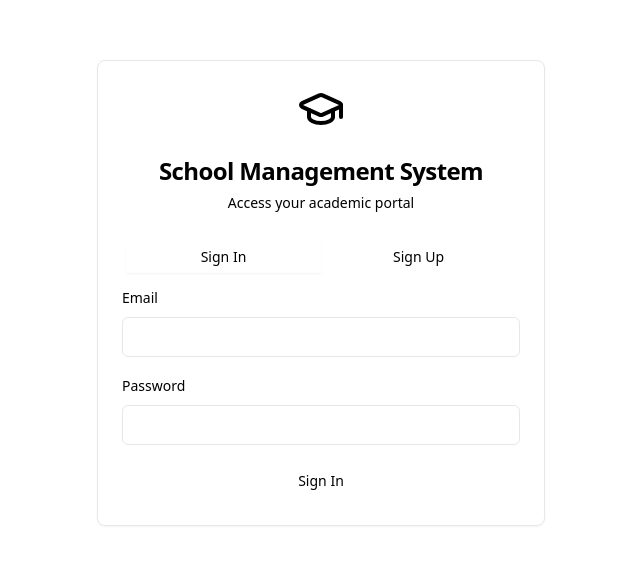
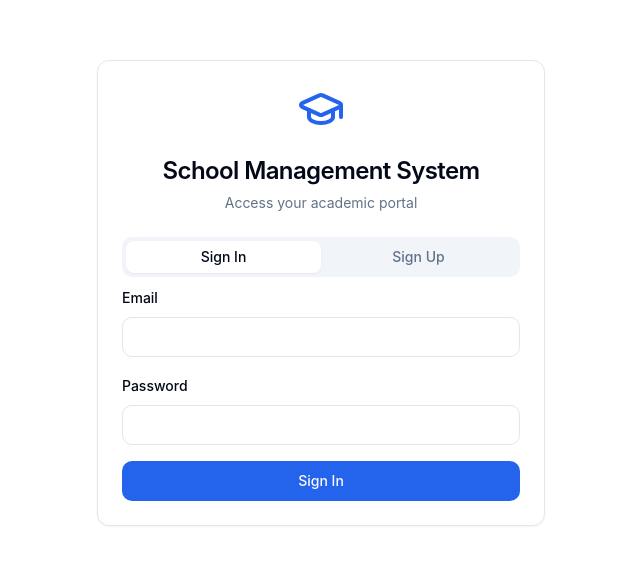
Before and after one commit to Sirm-O/school-exam-central, a React (Vite) app: page /auth in a window 1280 px wide. Shown: the part 107-672 px from the top of the page, without its empty margins (319-959 px from the left). Built offline with nearby package versions, Linux system fonts and the light colour scheme.

Commit message:
Create new app theme
Implement a modern, professional theme with gradient and ambient colors.

```diff
--- /dev/null
+++ b/src/index.css
@@ -0,0 +1,269 @@
+@tailwind base;
+@tailwind components;
+@tailwind utilities;
+
+@layer base {
+  :root {
+    /* Modern Professional Color Palette */
+    --background: 0 0% 100%;
+    --foreground: 222 84% 4.9%;
+    --card: 0 0% 100%;
+    --card-foreground: 222 84% 4.9%;
+    --popover: 0 0% 100%;
+    --popover-foreground: 222 84% 4.9%;
+
+    /* Primary - Modern Blue Gradient */
+    --primary: 221 83% 53%;
+    --primary-foreground: 210 40% 98%;
+    --primary-light: 213 93% 67%;
+    --primary-dark: 229 84% 39%;
+
+    /* Secondary - Elegant Purple */
+    --secondary: 270 95% 75%;
+    --secondary-foreground: 222 84% 4.9%;
+    --secondary-light: 270 100% 85%;
+    --secondary-dark: 270 85% 60%;
+
+    /* Accent - Vibrant Cyan */
+    --accent: 199 89% 48%;
+    --accent-foreground: 210 40% 98%;
+    --accent-light: 199 89% 65%;
+    --accent-dark: 199 89% 35%;
+
+    /* Neutral Grays */
+    --muted: 210 40% 96%;
+    --muted-foreground: 215 16% 46%;
+    --border: 214 32% 91%;
+    --input: 214 32% 91%;
+    --ring: 221 83% 53%;
+
+    /* Status Colors */
+    --destructive: 0 84% 60%;
+    --destructive-foreground: 210 40% 98%;
+    --success: 142 71% 45%;
+    --success-foreground: 210 40% 98%;
+    --warning: 45 93% 47%;
+    --warning-foreground: 222 84% 4.9%;
+
+    /* Gradients */
+    --gradient-primary: linear-gradient(135deg, hsl(var(--primary)) 0%, hsl(var(--primary-light)) 100%);
+    --gradient-secondary: linear-gradient(135deg, hsl(var(--secondary)) 0%, hsl(var(--secondary-light)) 100%);
+    --gradient-accent: linear-gradient(135deg, hsl(var(--accent)) 0%, hsl(var(--accent-light)) 100%);
+    --gradient-ambient: linear-gradient(135deg, hsl(var(--primary) / 0.1) 0%, hsl(var(--secondary) / 0.1) 50%, hsl(var(--accent) / 0.1) 100%);
+    --gradient-glass: linear-gradient(135deg, hsl(var(--background) / 0.8) 0%, hsl(var(--background) / 0.4) 100%);
+
+    /* Shadows */
+    --shadow-sm: 0 1px 2px 0 hsl(var(--primary) / 0.05);
+    --shadow: 0 4px 6px -1px hsl(var(--primary) / 0.1), 0 2px 4px -1px hsl(var(--primary) / 0.06);
+    --shadow-md: 0 10px 15px -3px hsl(var(--primary) / 0.1), 0 4px 6px -2px hsl(var(--primary) / 0.05);
+    --shadow-lg: 0 20px 25px -5px hsl(var(--primary) / 0.1), 0 10px 10px -5px hsl(var(--primary) / 0.04);
+    --shadow-xl: 0 25px 50px -12px hsl(var(--primary) / 0.25);
+    --shadow-glow: 0 0 20px hsl(var(--primary) / 0.3);
+    --shadow-ambient: 0 8px 32px hsl(var(--primary) / 0.12);
+
+    /* Border Radius */
+    --radius: 0.75rem;
+    --radius-sm: 0.375rem;
+    --radius-lg: 1rem;
+    --radius-xl: 1.5rem;
+  }
+
+  .dark {
+    --background: 222 84% 4.9%;
+    --foreground: 210 40% 98%;
+    --card: 222 84% 4.9%;
+    --card-foreground: 210 40% 98%;
+    --popover: 222 84% 4.9%;
+    --popover-foreground: 210 40% 98%;
+
+    --primary: 221 83% 53%;
+    --primary-foreground: 222 84% 4.9%;
+    --primary-light: 213 93% 67%;
+    --primary-dark: 229 84% 39%;
+
+    --secondary: 270 95% 75%;
+    --secondary-foreground: 222 84% 4.9%;
+    --secondary-light: 270 100% 85%;
+    --secondary-dark: 270 85% 60%;
+
+    --muted: 217 32% 17%;
+    --muted-foreground: 215 20% 65%;
+    --border: 217 32% 17%;
+    --input: 217 32% 17%;
+
+    --gradient-ambient: linear-gradient(135deg, hsl(var(--primary) / 0.2) 0%, hsl(var(--secondary) / 0.2) 50%, hsl(var(--accent) / 0.2) 100%);
+    --gradient-glass: linear-gradient(135deg, hsl(var(--background) / 0.8) 0%, hsl(var(--background) / 0.4) 100%);
+  }
+}
+
+@layer base {
+  * {
+    @apply border-border;
+  }
+
+  body {
+    @apply bg-background text-foreground font-sans antialiased;
+    background: var(--gradient-ambient);
+    min-height: 100vh;
+  }
+
+  /* Modern scrollbar */
+  ::-webkit-scrollbar {
+    width: 8px;
+  }
+
+  ::-webkit-scrollbar-track {
+    @apply bg-muted/50;
+  }
+
+  ::-webkit-scrollbar-thumb {
+    background: var(--gradient-primary);
+    @apply rounded-full;
+  }
+
+  ::-webkit-scrollbar-thumb:hover {
+    @apply opacity-80;
+  }
+}
+
+@layer components {
+  /* Glass morphism effect */
+  .glass {
+    background: var(--gradient-glass);
+    backdrop-filter: blur(16px);
+    -webkit-backdrop-filter: blur(16px);
+    @apply border border-white/20;
+  }
+
+  /* Gradient backgrounds */
+  .bg-gradient-primary {
+    background: var(--gradient-primary);
+  }
+
+  .bg-gradient-secondary {
+    background: var(--gradient-secondary);
+  }
+
+  .bg-gradient-accent {
+    background: var(--gradient-accent);
+  }
+
+  .bg-gradient-ambient {
+    background: var(--gradient-ambient);
+  }
+
+  /* Modern shadows */
+  .shadow-ambient {
+    box-shadow: var(--shadow-ambient);
+  }
+
+  .shadow-glow {
+    box-shadow: var(--shadow-glow);
+  }
+
+  /* Interactive elements */
+  .interactive {
+    @apply transition-all duration-300 ease-out;
+  }
+
+  .interactive:hover {
+    transform: translateY(-2px);
+    box-shadow: var(--shadow-lg);
+  }
+
+  /* Modern button styles */
+  .btn-modern {
+    @apply interactive rounded-xl px-6 py-3 font-semibold;
+    background: var(--gradient-primary);
+    @apply text-primary-foreground shadow-md;
+  }
+
+  .btn-modern:hover {
+    @apply shadow-glow;
+  }
+
+  .btn-glass {
+    @apply glass interactive rounded-xl px-6 py-3 font-semibold;
+    @apply text-foreground;
+  }
+
+  /* Modern card styles */
+  .card-modern {
+    @apply glass interactive rounded-xl p-6;
+    box-shadow: var(--shadow-ambient);
+  }
+
+  .card-gradient {
+    @apply interactive rounded-xl p-6 text-white;
+    background: var(--gradient-primary);
+    box-shadow: var(--shadow-ambient);
+  }
+
+  /* Animations */
+  .animate-float {
+    animation: float 6s ease-in-out infinite;
+  }
+
+  .animate-glow {
+    animation: glow 2s ease-in-out infinite alternate;
+  }
+
+  .animate-gradient {
+    background-size: 200% 200%;
+    animation: gradientShift 4s ease infinite;
+  }
+}
+
+@layer utilities {
+  /* Text gradients */
+  .text-gradient-primary {
+    background: var(--gradient-primary);
+    -webkit-background-clip: text;
+    -webkit-text-fill-color: transparent;
+    background-clip: text;
+  }
+
+  .text-gradient-secondary {
+    background: var(--gradient-secondary);
+    -webkit-background-clip: text;
+    -webkit-text-fill-color: transparent;
+    background-clip: text;
+  }
+
+  .text-gradient-accent {
+    background: var(--gradient-accent);
+    -webkit-background-clip: text;
+    -webkit-text-fill-color: transparent;
+    background-clip: text;
+  }
+}
+
+/* Animations */
+@keyframes float {
+  0%, 100% { transform: translateY(0px); }
+  50% { transform: translateY(-10px); }
+}
+
+@keyframes glow {
+  from { box-shadow: var(--shadow-glow); }
+  to { box-shadow: var(--shadow-xl); }
+}
+
+@keyframes gradientShift {
+  0% { background-position: 0% 50%; }
+  50% { background-position: 100% 50%; }
+  100% { background-position: 0% 50%; }
+}
+
+/* Responsive animations */
+@media (prefers-reduced-motion: reduce) {
+  .interactive {
+    @apply transition-none;
+  }
+
+  .animate-float,
+  .animate-glow,
+  .animate-gradient {
+    animation: none;
+  }
+}
--- a/tailwind.config.ts
+++ b/tailwind.config.ts
@@ -1,97 +1,153 @@
 import type { Config } from "tailwindcss";
 
-export default {
+const config: Config = {
   darkMode: ["class"],
   content: [
-    "./src/**/*.{js,ts,jsx,tsx}",
-    "./src/components/**/*.{js,ts,jsx,tsx}",
-    "./src/app/**/*.{js,ts,jsx,tsx}",
-    "./src/pages/**/*.{js,ts,jsx,tsx}"
+    "./pages/**/*.{ts,tsx}",
+    "./components/**/*.{ts,tsx}",
+    "./app/**/*.{ts,tsx}",
+    "./src/**/*.{ts,tsx}",
   ],
+  prefix: "",
   theme: {
     container: {
       center: true,
-      padding: '2rem',
+      padding: "2rem",
       screens: {
-        '2xl': '1400px'
-      }
+        "2xl": "1400px",
+      },
     },
     extend: {
       colors: {
-        background: {
-          DEFAULT: 'hsl(var(--background))',
-          dark: 'hsl(var(--background-dark))'
-        },
+        border: "hsl(var(--border))",
+        input: "hsl(var(--input))",
+        ring: "hsl(var(--ring))",
+        background: "hsl(var(--background))",
+        foreground: "hsl(var(--foreground))",
         primary: {
-          DEFAULT: 'hsl(var(--primary))',
-          dark: 'hsl(var(--primary-dark))',
-          foreground: 'hsl(var(--primary-foreground))'
+          DEFAULT: "hsl(var(--primary))",
+          foreground: "hsl(var(--primary-foreground))",
+          light: "hsl(var(--primary-light))",
+          dark: "hsl(var(--primary-dark))",
         },
         secondary: {
-          DEFAULT: 'hsl(var(--secondary))',
-          dark: 'hsl(var(--secondary-dark))',
-          foreground: 'hsl(var(--secondary-foreground))'
+          DEFAULT: "hsl(var(--secondary))",
+          foreground: "hsl(var(--secondary-foreground))",
+          light: "hsl(var(--secondary-light))",
+          dark: "hsl(var(--secondary-dark))",
         },
         accent: {
-          DEFAULT: 'hsl(var(--accent))',
-          dark: 'hsl(var(--accent-dark))',
-          foreground: 'hsl(var(--accent-foreground))'
+          DEFAULT: "hsl(var(--accent))",
+          foreground: "hsl(var(--accent-foreground))",
+          light: "hsl(var(--accent-light))",
+          dark: "hsl(var(--accent-dark))",
         },
         destructive: {
-          DEFAULT: 'hsl(var(--destructive))',
-          foreground: 'hsl(var(--destructive-foreground))'
+          DEFAULT: "hsl(var(--destructive))",
+          foreground: "hsl(var(--destructive-foreground))",
+        },
+        success: {
+          DEFAULT: "hsl(var(--success))",
+          foreground: "hsl(var(--success-foreground))",
+        },
+        warning: {
+          DEFAULT: "hsl(var(--warning))",
+          foreground: "hsl(var(--warning-foreground))",
         },
         muted: {
-          DEFAULT: 'hsl(var(--muted))',
-          foreground: 'hsl(var(--muted-foreground))'
+          DEFAULT: "hsl(var(--muted))",
+          foreground: "hsl(var(--muted-foreground))",
         },
-        border: 'hsl(var(--border))',
-        input: 'hsl(var(--input))',
-        ring: 'hsl(var(--ring))'
+        popover: {
+          DEFAULT: "hsl(var(--popover))",
+          foreground: "hsl(var(--popover-foreground))",
+        },
+        card: {
+          DEFAULT: "hsl(var(--card))",
+          foreground: "hsl(var(--card-foreground))",
+        },
+      },
+      borderRadius: {
+        lg: "var(--radius)",
+        md: "calc(var(--radius) - 2px)",
+        sm: "calc(var(--radius) - 4px)",
+        xl: "var(--radius-lg)",
+        "2xl": "var(--radius-xl)",
+      },
+      fontFamily: {
+        sans: [
+          "-apple-system",
+          "BlinkMacSystemFont",
+          "Segoe UI",
+          "Roboto",
+          "Oxygen",
+          "Ubuntu",
+          "Cantarell",
+          "Fira Sans",
+          "Droid Sans",
+          "Helvetica Neue",
+          "sans-serif",
+        ],
+      },
+      boxShadow: {
+        'ambient': 'var(--shadow-ambient)',
+        'glow': 'var(--shadow-glow)',
       },
       backgroundImage: {
-        'gradient-primary': 'linear-gradient(135deg, hsl(var(--primary)), hsl(var(--primary-dark)))',
-        'gradient-secondary': 'linear-gradient(135deg, hsl(var(--secondary)), hsl(var(--secondary-dark)))',
-        'gradient-accent': 'linear-gradient(135deg, hsl(var(--accent)), hsl(var(--accent-dark)))',
-        'gradient-background': 'linear-gradient(135deg, hsl(var(--background)), hsl(var(--background-dark)))'
+        'gradient-primary': 'var(--gradient-primary)',
+        'gradient-secondary': 'var(--gradient-secondary)',
+        'gradient-accent': 'var(--gradient-accent)',
+        'gradient-ambient': 'var(--gradient-ambient)',
+        'gradient-glass': 'var(--gradient-glass)',
       },
-      boxShadow: {
-        'glow': '0 0 20px rgba(139, 92, 246, 0.3)',
-        'soft': '0 8px 32px rgba(0, 0, 0, 0.1)'
+      animation: {
+        "accordion-down": "accordion-down 0.2s ease-out",
+        "accordion-up": "accordion-up 0.2s ease-out",
+        "fade-in": "fade-in 0.3s ease-out",
+        "scale-in": "scale-in 0.2s ease-out",
+        "slide-in": "slide-in-right 0.3s ease-out",
+        "float": "float 6s ease-in-out infinite",
+        "glow": "glow 2s ease-in-out infinite alternate",
+        "gradient": "gradientShift 4s ease infinite",
       },
-      backdropBlur: {
-        'DEFAULT': 'backdrop-blur-sm',
-        'heavy': 'backdrop-blur-lg'
+      keyframes: {
+        "accordion-down": {
+          from: { height: "0" },
+          to: { height: "var(--radix-accordion-content-height)" },
+        },
+        "accordion-up": {
+          from: { height: "var(--radix-accordion-content-height)" },
+          to: { height: "0" },
+        },
+        "fade-in": {
+          "0%": { opacity: "0", transform: "translateY(10px)" },
+          "100%": { opacity: "1", transform: "translateY(0)" },
+        },
+        "scale-in": {
+          "0%": { transform: "scale(0.95)", opacity: "0" },
+          "100%": { transform: "scale(1)", opacity: "1" },
+        },
+        "slide-in-right": {
+          "0%": { transform: "translateX(100%)" },
+          "100%": { transform: "translateX(0)" },
+        },
+        "float": {
+          "0%, 100%": { transform: "translateY(0px)" },
+          "50%": { transform: "translateY(-10px)" },
+        },
+        "glow": {
+          "from": { boxShadow: "var(--shadow-glow)" },
+          "to": { boxShadow: "var(--shadow-xl)" },
+        },
+        "gradientShift": {
+          "0%": { backgroundPosition: "0% 50%" },
+          "50%": { backgroundPosition: "100% 50%" },
+          "100%": { backgroundPosition: "0% 50%" },
+        },
       },
-      borderRadius: {
-        'lg': 'var(--radius)',
-        'md': 'calc(var(--radius) - 2px)',
-        'sm': 'calc(var(--radius) - 4px)'
-      }
-    }
+    },
   },
-  plugins: [require("tailwindcss-animate")]
-};
-						height: '0'
-					},
-					to: {
-						height: 'var(--radix-accordion-content-height)'
-					}
-				},
-				'accordion-up': {
-					from: {
-						height: 'var(--radix-accordion-content-height)'
-					},
-					to: {
-						height: '0'
-					}
-				}
-			},
-			animation: {
-				'accordion-down': 'accordion-down 0.2s ease-out',
-				'accordion-up': 'accordion-up 0.2s ease-out'
-			}
-		}
-	},
-	plugins: [require("tailwindcss-animate")],
+  plugins: [require("tailwindcss-animate")],
 } satisfies Config;
+
+export default config;
```
Also changed, not shown: index.html (+11 -10 lines), src/main.tsx (+9 -4 lines).
